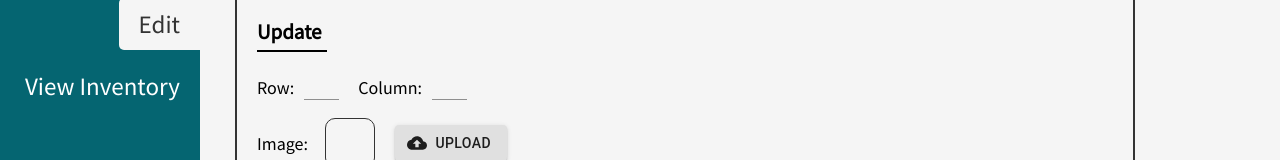
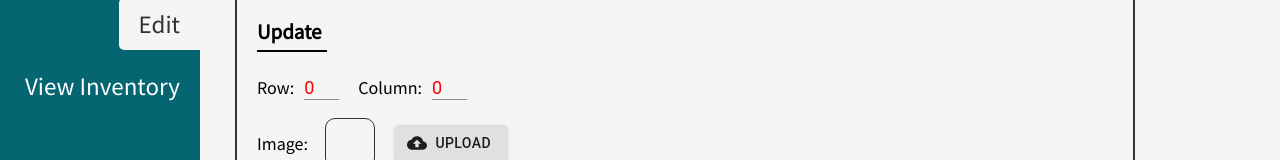
Before and after one commit to devinRucks/inventory-management, a React (Create React App) app in the folder client/: page / in a window 1280 px wide. Both pictures are taken after a click on the element "Edit". Shown: the part 218-378 px from the top of the page. Built offline with nearby package versions, Linux system fonts and the light colour scheme; no server answers.

Commit message:
converted updatedItem info to state object as well as fixed type errors with updatedItem row and column values

```diff
--- a/client/src/components/edit/Edit.js
+++ b/client/src/components/edit/Edit.js
@@ -26,11 +26,13 @@ export default class Edit extends React.Component {
                itemName: '',
                searchClicked: false,
                currentItem: {},
+               updatedItem: {
+                    row: 0,
+                    column: 0,
+                    imageName: ''
+               },
                currentImageURL: '',
                updatedImageURL: '',
-               updatedRow: '',
-               updatedColumn: '',
-               updatedImageName: '',
                showMsg: false,
                updateItemSuccess: false,
                loading: false
@@ -43,7 +45,7 @@ export default class Edit extends React.Component {
                .then(result => {
                     if (result) {
                          this.setState({
-                              items: utils.convertToArrayOfObjects(result)
+                              items: utils.convertToArrayOfObjects(result) // DONT NEED ALL ITEMS, MAYBE ONLY RETURN THE ITEM THAT MATCHES ITEMNAME
                          })
                     }
                })
@@ -69,11 +71,14 @@ export default class Edit extends React.Component {
                          currentItem: item,
                          searchClicked: true,
                          showMsg: false,
-                         updatedRow: '',
-                         updatedColumn: '',
-                         updatedImageName: '',
+                         updatedItem: {
+                              row: 0,
+                              column: 0,
+                              imageName: ''
+                         },
                     }, async () => {
                          this.setState({ loading: true })
+                         // ADD ERROR HANDLING IF imageId IS EMPTY
                          const url = await utils.getFirebaseImageURL(this.state.currentItem.imageId)
                          this.setState({ currentImageURL: url, loading: false })
                     })
@@ -82,17 +87,24 @@ export default class Edit extends React.Component {
      }
 
      onChange = (e) => {
-          const value = parseInt(e.target.value);
-          this.setState({
-               ...this.state, [e.target.name]: value
-          })
+          // ADD ERROR HANDLING IF VALUE IS NaN
+          const value = parseInt(e.target.value) || 0;
+          const name = e.target.name
+          const updatedItem = Object.assign({}, this.state.updatedItem)
+          updatedItem[name] = value
+          this.setState({ updatedItem })
      }
 
      /* Called from FileUpload component. Retrieves name of file selected and updates state.
      * Need this for when you send the item info (name, quantity, row, column, filename) to server
      */
      updatedImageUpload = (updatedImageName) => {
-          this.setState({ updatedImageName })
+          console.log(updatedImageName)
+          this.setState(prevState => {
+               let updatedItem = Object.assign({}, prevState.updatedItem) // creating copy of state variable updatedItem
+               updatedItem.imageName = updatedImageName; // update the imageName property, assign a new value
+               return { updatedItem };
+          })
      }
 
 
@@ -102,14 +114,9 @@ export default class Edit extends React.Component {
       * @returns {boolean} result is true if update was successful, false if not
       */
      updateItem = () => {
-          const { itemName, updatedRow, updatedColumn, updatedImageName } = this.state;
+          const { itemName, updatedItem } = this.state;
 
-          axios.post('/updateItem', {
-               itemName,
-               updatedRow,
-               updatedColumn,
-               updatedImageName
-          })
+          axios.post('/updateItem', { itemName, updatedItem })
                .then(res => res.data)
                .then(result => {
                     this.setState({
@@ -124,7 +131,7 @@ export default class Edit extends React.Component {
      }
 
      render() {
-          const { items, currentItem, currentImageURL, updatedRow, updatedColumn, searchClicked, showMsg, updateItemSuccess, loading } = this.state;
+          const { items, currentItem, updatedItem, currentImageURL, searchClicked, showMsg, updateItemSuccess, loading } = this.state;
           return (
                <div id="Edit-component">
                     <section id="edit-info-container">
@@ -160,13 +167,14 @@ export default class Edit extends React.Component {
                                              <label className="input-label">Row:</label>
                                              <Input
                                                   type="number"
-                                                  style={currentItem.row === updatedRow || updatedRow === 0 ?
+                                                  style={currentItem.row === updatedItem.row ||
+                                                       updatedItem.row === 0 ?
                                                        utils.invalidItemValueStyle :
                                                        utils.validItemValueStyle
                                                   }
                                                   className="updated-info-number"
-                                                  name='updatedRow'
-                                                  value={updatedRow}
+                                                  name='row'
+                                                  value={updatedItem.row}
                                                   inputProps={{ min: 0 }}
                                                   onChange={this.onChange}
                                              />
@@ -176,13 +184,14 @@ export default class Edit extends React.Component {
                                              <label className="input-label">Column:</label>
                                              <Input
                                                   type="number"
-                                                  style={currentItem.column === updatedColumn || updatedColumn === 0 ?
+                                                  style={currentItem.column === updatedItem.column ||
+                                                       updatedItem.column === 0 ?
                                                        utils.invalidItemValueStyle :
                                                        utils.validItemValueStyle
                                                   }
                                                   className="updated-info-number"
-                                                  name='updatedColumn'
-                                                  value={updatedColumn}
+                                                  name='column'
+                                                  value={updatedItem.column}
                                                   inputProps={{ min: 0 }}
                                                   onChange={this.onChange}
                                              />
```
Also changed, not shown: client/src/utils/utils.js (+1 -13 lines), 1 other file (tests, documents, lock files or other folders).
